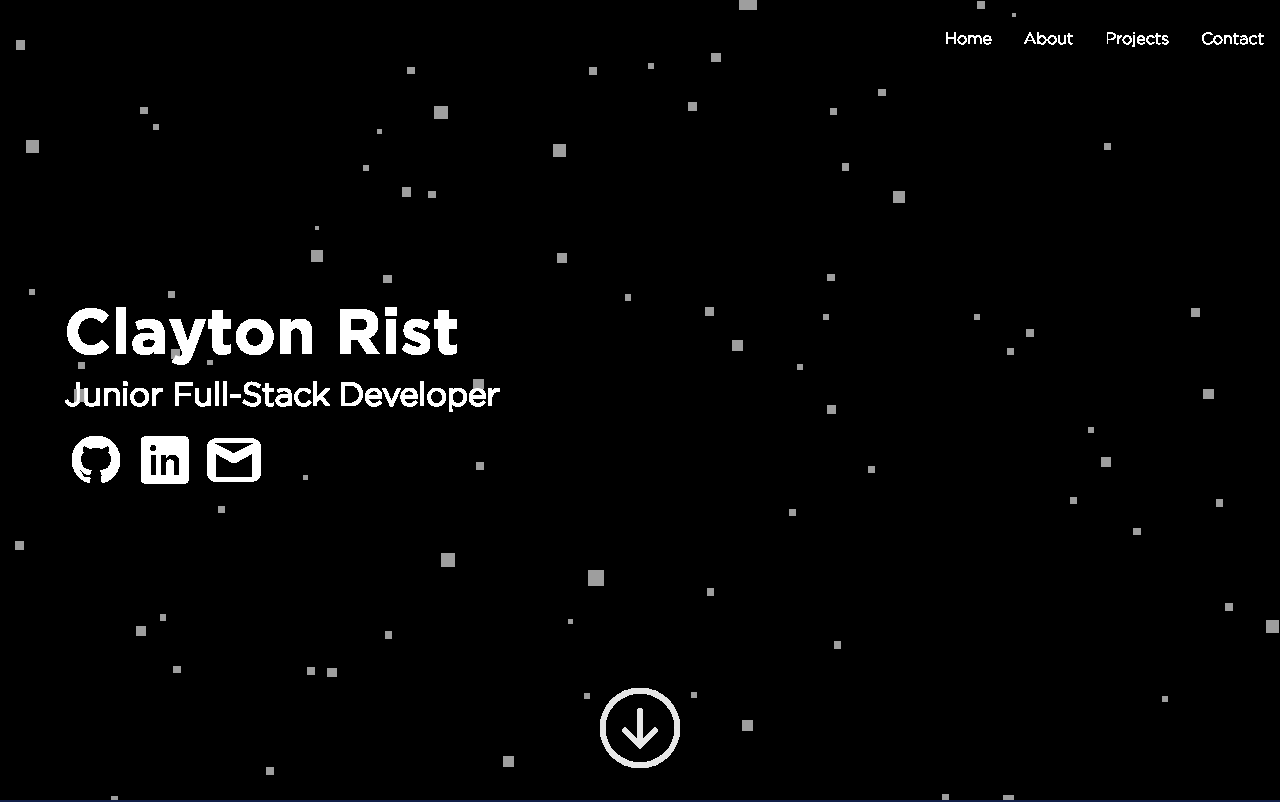
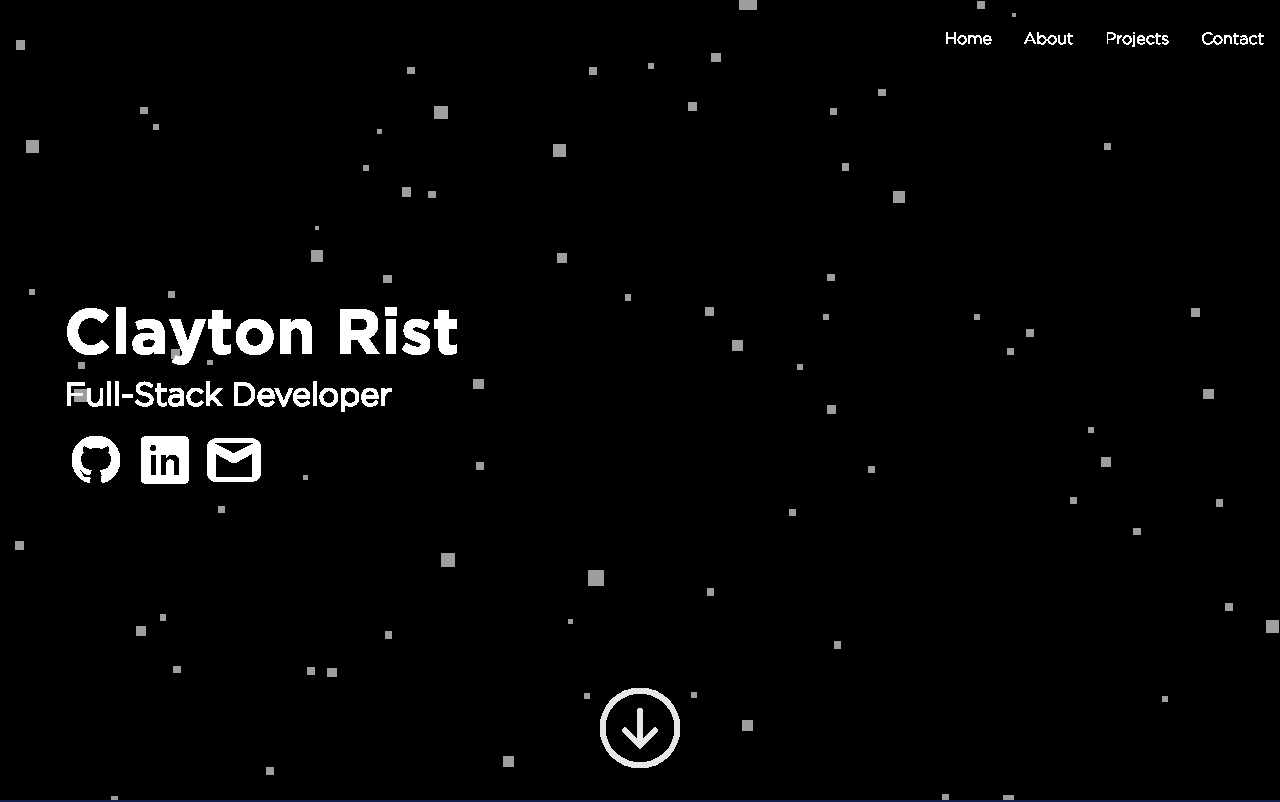
Before and after one commit to ClaytonRed/Portfolio, a plain HTML site: page index.html in a window 1280 px wide. Shown: the top 802 px of the page. Drawn offline with nearby package versions, Linux system fonts and the light colour scheme.

Commit message:
Updated index.html

```diff
--- a/index.html
+++ b/index.html
@@ -23,10 +23,12 @@
                 <div class="navbar-links">
                     <ul>
                         <li>
-                            <a href="#home-section" class="menuItem">Home</a>
+                            <a href="#home-section" class="menuItem"
+                                >Home</a>
                         </li>
                         <li>
-                            <a href="#about-section" class="menuItem">About</a>
+                            <a href="#about-section" class="menuItem"
+                                >About</a>
                         </li>
                         <li>
                             <a href="#project-section" class="menuItem"
@@ -48,7 +50,7 @@
             <canvas id="c"></canvas>
             <div class="home-text">
                 <h1>Clayton Rist</h1>
-                <h2>Junior Full-Stack Developer</h2>
+                <h2>Full-Stack Developer</h2>
                 <a href="https://github.com/ClaytonRed" target="_blank">
                     <img src="./icons/icons8-github-64.svg" alt="GitHub icon" />
                 </a>
@@ -108,15 +110,6 @@
                 Additionally, I'm a passionate musician and enjoy playing guitar
                 and piano, and creating my own video game music.
             </p>
-
-            <!-- <div class="ptags">
-						<p class="p1">HTML</p>
-						<p class="p2">CSS</p>
-						<p class="p3">Bootstrap</p>
-						<p class="p4">JavaScript</p>
-						<p class="p5">React</p>
-						<p class="p6">Node.js</p>
-					</div> -->
 
             <div class="skill-icons">
                 <img src="./skill-icons/icons8-html.svg" alt="HTML icon" />
```
